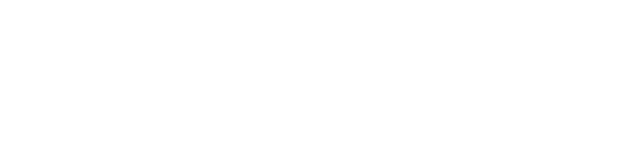
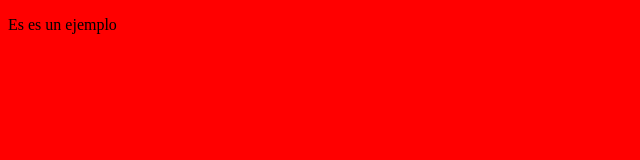
Before and after one commit to julianoacunia/LPPA2019, a plain HTML site: page index.html in a window 1280 px wide. Shown: the whole page, without its empty margins (0-640 px from the left). Drawn offline with Linux system fonts and the light colour scheme.

Commit message:
LPPA2019: HTML STRUCTURE AND CSS

```diff
--- a/index.html
+++ b/index.html
@@ -4,9 +4,10 @@
     <meta charset="UTF-8">
     <meta name="viewport" content="width=device-width, initial-scale=1.0">
     <meta http-equiv="X-UA-Compatible" content="ie=edge">
-    <title>Document</title>
+    <title>LPPA 2019</title>
+    <link rel="stylesheet" href="style.css">
 </head>
 <body>
-
+    <p>Es es un ejemplo</p>
 </body>
 </html>
```
